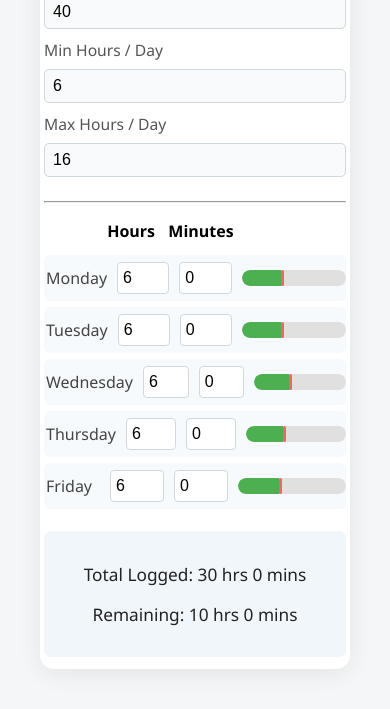
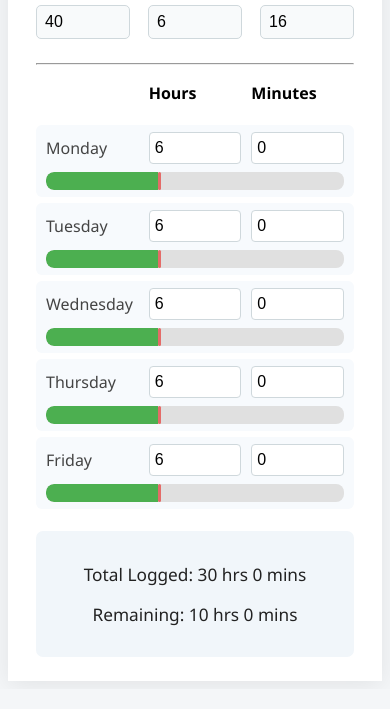
Before and after one commit to soapgb13/hours-tracker, a plain HTML site: page index.html in a window 390 px wide. Shown: the part 222-931 px from the top of the page. Drawn offline with Linux system fonts and the light colour scheme.

Commit message:
update : mobile ui support

```diff
--- a/index.html
+++ b/index.html
@@ -1,9 +1,12 @@
 <!DOCTYPE html>
 <html lang="en">
 <head>
-    <meta charset="UTF-8" />
+    <meta name="viewport" content="width=device-width, initial-scale=1.0">
     <title>Weekly Hours Tracker</title>
     <style>
+        *, *::before, *::after {
+            box-sizing: border-box;
+        }
         body {
             font-family: 'Segoe UI', Arial, sans-serif;
             background: #f4f6f8;
@@ -136,11 +139,47 @@
             text-align: center;
         }
         @media (max-width: 600px) {
-            .container { padding: 12px 4px; }
-            .settings { flex-direction: column; gap: 10px; }
-            .row { grid-template-columns: 1fr 1fr 1fr 2fr; padding-left: 2px;}
-            .warning { margin-left: 0; }
-            .bar-container { min-width: 60px; max-width: none; }
+            body {
+                padding: 0;
+            }
+
+            .container {
+                margin: 0;
+                width: 100%;
+                border-radius: 0;
+            }
+
+            /* 🔥 KEY FIX */
+            .row {
+                grid-template-columns: 1fr 1fr 1fr;
+                grid-template-areas:
+            "day hours minutes"
+            "bar bar bar";
+                row-gap: 8px;
+                padding-right: 10px;
+            }
+
+            .row label {
+                grid-area: day;
+            }
+
+            .row .hours {
+                grid-area: hours;
+            }
+
+            .row .minutes {
+                grid-area: minutes;
+            }
+
+            .bar-container {
+                grid-area: bar;
+                height: 18px;
+            }
+
+            .warning,
+            .minute-warning {
+                margin-left: 0;
+            }
         }
     </style>
 </head>
```
